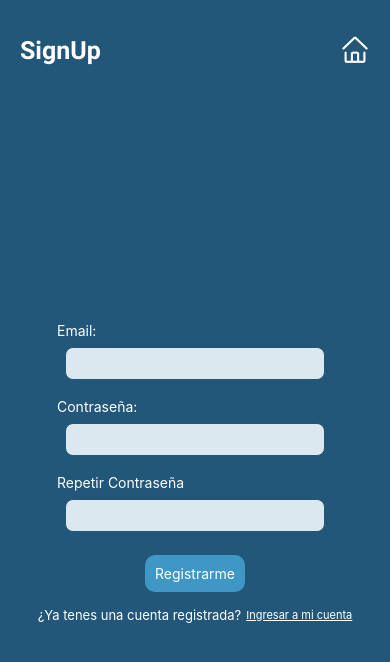
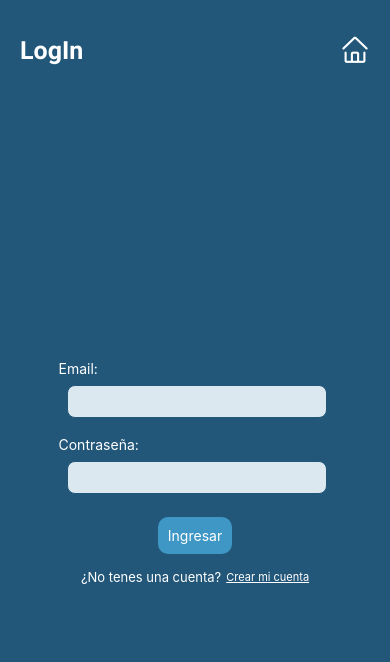
Before and after one commit to lea-robles/My-First-App-React-Native, a React Native app: screen /CartStack in a window 390 px wide. Shown: the top 662 px of the page. Built offline with nearby package versions, Linux system fonts and the light colour scheme.

Commit message:
Termine signUp y logIn

```diff
--- a/src/components/Input/styles.js
+++ b/src/components/Input/styles.js
@@ -4,7 +4,7 @@ import { colors } from "../../global/colors"
 export const styles = StyleSheet.create({
     container: {
         justifyContent: 'center',
-        width: '50'
+        maxWidth: '70%'
     },
     input: {
         borderColor: colors.primary,
@@ -14,11 +14,13 @@ export const styles = StyleSheet.create({
         color: 'black',
         borderWidth: 1,
         borderRadius: 8,
-        margin: 8
+        margin: 8,
     },
     errorMessage: {
         color: colors.secondary,
-        padding: 8
+        padding: 8,
+        textAlign: 'center',
+        flexWrap: 'wrap'
     },
     label: {
         color: colors.secondary
--- /dev/null
+++ b/src/features/authSlice.js
@@ -0,0 +1,23 @@
+import { createSlice } from "@reduxjs/toolkit"
+
+export const authSlice = createSlice({
+    name: 'auth',
+    initialState: {
+        user: null,
+        token: null
+    },
+    reducers: {
+        setUser: (state, action) => {
+            state.user = action.payload.email,
+            state.token = action.payload.idToken
+        },
+        clearUser: state => {
+            state.user = null,
+            state.token = null
+        }
+    }
+})
+
+export const {setUser, clearUser} = authSlice.actions
+
+export default authSlice.reducer
--- a/src/navigation/AuthNavigator.jsx
+++ b/src/navigation/AuthNavigator.jsx
@@ -9,7 +9,7 @@ const Stack = createNativeStackNavigator()
 const AuthNavigator = () => {
     return (
         <Stack.Navigator
-            initialRouteName='SignUp'
+            initialRouteName='LogIn'
             screenOptions={
                 ({ navigation, route }) => ({
                     header: () => <Header title={route.name} navigation={navigation} showBackButton={navigation.canGoBack()}/>
--- a/src/navigation/MainNavigator.jsx
+++ b/src/navigation/MainNavigator.jsx
@@ -1,10 +1,11 @@
 import { NavigationContainer } from "@react-navigation/native"
 import TabNavigator from "./TabNavigator"
 import AuthNavigator from "./AuthNavigator"
+import { useSelector } from "react-redux"
 
 const MainNavigator = () => {
 
-    const user = ''
+    const user = useSelector(state => state.authReducer.user)
 
     return (
         <NavigationContainer>
--- a/src/screens/LogInScreen.jsx
+++ b/src/screens/LogInScreen.jsx
@@ -1,37 +1,74 @@
 import { StyleSheet, Text, View, TouchableOpacity } from 'react-native'
-import {useState} from 'react'
+import { useEffect, useState } from 'react'
 import Input from '../components/Input'
 import { useLogInMutation } from '../services/authService'
 import { colors } from '../global/colors'
+import { useDispatch } from 'react-redux'
+import { setUser } from '../features/authSlice'
+import { signUpReports } from '../../validations/signUpReports'
 
-const LogInScreen = ({navigation}) => {
+const LogInScreen = ({ navigation }) => {
   const [email, setEmail] = useState('')
   const [password, setPassword] = useState('')
+  const [emailError, setEmailError] = useState('')
+  const [passwordError, setPasswordError] = useState('')
   const [triggerLogIn, result] = useLogInMutation()
+  const dispatch = useDispatch()
 
   const onSubmit = () => {
-    triggerLogIn({email, password})
-    console.log('result: ',result)
+    setEmailError('')
+    setPasswordError('')
+    try {
+      signUpReports.validateSync({ email, password }, { abortEarly: false })
+    } catch (error) {
+      //Al hacer map de error.errors en cada 'case'hace console.log del error correspondiente
+      error.errors.map(e => {
+        console.log(Object.keys(e)[0])
+        const customError = Object.values(e)[0]
+        switch (Object.keys(e)[0]) {
+          case 'empty_email':
+            setEmailError(customError)
+          case 'invalid_email':
+            setEmailError(customError)
+          case 'empty_password':
+            setPasswordError(customError)
+          case 'invalid_password':
+            setPasswordError(customError)
+          default:
+            break
+        }
+
+      })
+    }
+    triggerLogIn({ email, password })
+    console.log('result: ', result)
   }
+
+
+  useEffect(() => {
+    result.data && dispatch(setUser(result.data))
+  }, [result])
 
   return (
     <View style={styles.container}>
       <Input
-        label= "Email:"
+        label="Email:"
         onChange={setEmail}
+        error={emailError}
       />
       <Input
-        label= "Contraseña:"
+        label="Contraseña:"
         onChange={setPassword}
         isSecureEntry={true}
+        error={passwordError}
       />
       <TouchableOpacity style={styles.button} onPress={onSubmit}>
         <Text style={styles.buttonText}>Ingresar</Text>
       </TouchableOpacity>
       <View style={styles.askContainer}>
         <Text style={styles.askText}>¿No tenes una cuenta?</Text>
-        <TouchableOpacity onPress={() => {navigation.navigate("SignUp")}}>
-            <Text style={styles.logInText}>Crear mi cuenta</Text>
+        <TouchableOpacity onPress={() => { navigation.navigate("SignUp") }}>
+          <Text style={styles.logInText}>Crear mi cuenta</Text>
         </TouchableOpacity>
       </View>
     </View>
@@ -62,7 +99,7 @@ const styles = StyleSheet.create({
     fontSize: 11,
     textDecorationLine: 'underline'
   },
-  askText:{
+  askText: {
     color: colors.secondary,
     fontSize: 13
   },
--- a/src/screens/SignUpScreen.jsx
+++ b/src/screens/SignUpScreen.jsx
@@ -1,46 +1,91 @@
-import { StyleSheet, Text, View, TouchableOpacity } from 'react-native'
-import { useState } from 'react'
+import { StyleSheet, Text, View, KeyboardAvoidingView, TouchableOpacity } from 'react-native'
+import { useState, useEffect } from 'react'
 import Input from '../components/Input'
 import { colors } from '../global/colors'
 import { useSignUpMutation } from '../services/authService'
+import { useDispatch } from 'react-redux'
+import { setUser } from '../features/authSlice'
+import { signUpReports } from '../../validations/signUpReports'
 
-const SignUpScreen = ({navigation}) => {
+const SignUpScreen = ({ navigation }) => {
   const [email, setEmail] = useState('')
   const [password, setPassword] = useState('')
   const [confirmPassword, setConfirmPassword] = useState('')
+  const [emailError, setEmailError] = useState('')
+  const [passwordError, setPasswordError] = useState('')
+  const [confirmPasswordError, setConfirmPasswordError] = useState('')
+
   const [triggerSignUp, result] = useSignUpMutation()
 
+  const dispatch = useDispatch()
+
   const onSubmit = () => {
-    triggerSignUp({email, password})
-    console.log('result: ',result)
+    setEmailError('')
+    setPasswordError('')
+    setConfirmPasswordError('')
+    try {
+      signUpReports.validateSync({ email, password, confirmPassword }, { abortEarly: false })
+    } catch (error) {
+      //Al hacer map de error.errors en cada 'case'hace console.log del error correspondiente
+      error.errors.map(e => {
+        console.log(Object.keys(e)[0])
+        const customError = Object.values(e)[0]
+        switch (Object.keys(e)[0]) {
+          case 'empty_email':
+            setEmailError(customError)
+          case 'invalid_email':
+            setEmailError(customError)
+          case 'empty_password':
+            setPasswordError(customError)
+          case 'invalid_password':
+            setPasswordError(customError)
+          case 'invalid_confirm_password':
+            setConfirmPasswordError(customError)
+          case 'invalid_match_password':
+            setConfirmPasswordError(customError)
+          default:
+            break
+        }
+
+      })
+    }
+    triggerSignUp({ email, password })
+    console.log('result: ', result)
   }
 
+  useEffect(() => {
+    result.data && dispatch(setUser(result.data))
+  }, [result])
+
   return (
-    <View style={styles.container}>
+    <KeyboardAvoidingView style={styles.container} behavior='height'>
       <Input
-        label= "Email:"
+        label="Email:"
         onChange={setEmail}
+        error={emailError}
       />
       <Input
-        label= "Contraseña:"
+        label="Contraseña:"
         onChange={setPassword}
         isSecureEntry={true}
-        />
+        error={passwordError}
+      />
       <Input
-        label= "Repetir Contraseña"
+        label="Repetir Contraseña"
         onChange={setConfirmPassword}
         isSecureEntry={true}
+        error={confirmPasswordError}
       />
       <TouchableOpacity style={styles.button} onPress={onSubmit}>
         <Text style={styles.buttonText}>Registrarme</Text>
       </TouchableOpacity>
       <View style={styles.askContainer}>
         <Text style={styles.askText}>¿Ya tenes una cuenta registrada?</Text>
-        <TouchableOpacity onPress={() => {navigation.navigate("LogIn")}}>
-            <Text style={styles.logInText}>Ingresar a mi cuenta</Text>
+        <TouchableOpacity onPress={() => { navigation.navigate("LogIn") }}>
+          <Text style={styles.logInText}>Ingresar a mi cuenta</Text>
         </TouchableOpacity>
       </View>
-    </View>
+    </KeyboardAvoidingView>
   )
 }
 
@@ -68,7 +113,7 @@ const styles = StyleSheet.create({
     fontSize: 11,
     textDecorationLine: 'underline'
   },
-  askText:{
+  askText: {
     color: colors.secondary,
     fontSize: 13
   },
--- a/src/store/index.js
+++ b/src/store/index.js
@@ -1,15 +1,17 @@
 import { configureStore } from "@reduxjs/toolkit"
 import shopReducer from "../features/shopSlice"
-//shopReducer es shopSlice lo mismo con cartReducer renombrado para que coincidan los nomnbres
+//shopReducer es shopSlice lo mismo con cartReducer y authReducer renombrado para que coincidan los nomnbres
 import { setupListeners } from "@reduxjs/toolkit/query"
 import { shopApi } from "../services/shopService"
 import cartReducer from "../features/cartSlice "
 import { authApi } from "../services/authService"
+import authReducer from "../features/authSlice"
 
 const store = configureStore({
     reducer: {
         shopReducer,
         cartReducer,
+        authReducer,
         [shopApi.reducerPath] : shopApi.reducer,
         [authApi.reducerPath] : authApi.reducer
     },
--- /dev/null
+++ b/validations/signUpReports.js
@@ -0,0 +1,13 @@
+import { object, ref, string } from "yup"
+
+export const signUpReports = object().shape({
+    email: string()
+        .required({"empty_email": "Por favor, ingresa tu email"})
+        .email({"invalid_email": "El formato de email no es válido"}),
+    password: string()
+     .required({"empty_password": "Por favor, ingresa tu contraseña"})
+     .min(6, {"invalid_password": "La contraseña debe tener 6 caracteres como mínimo"}),
+    confirmPassword: string()
+        .required({"invalid_confirm_password":"Por favor, confirma la contraseña"})
+        .oneOf([ref('password'), null], {"invalid_match_password":"Las contraseñas deben ser iguales"})
+})
```
Also changed, not shown: package.json (+4 -3 lines), 1 other file (tests, documents, lock files or other folders).
